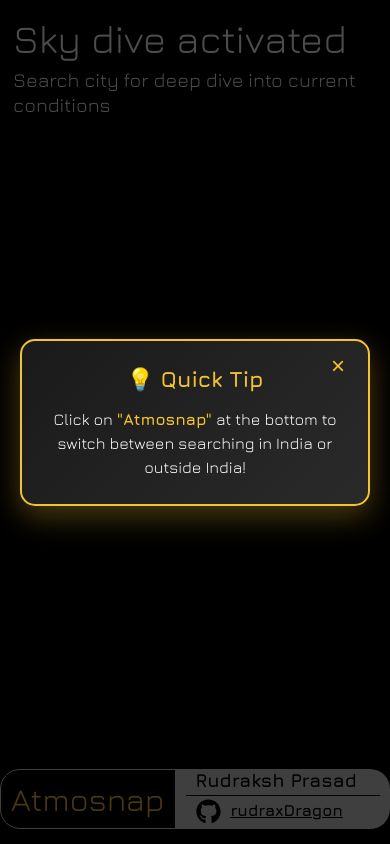
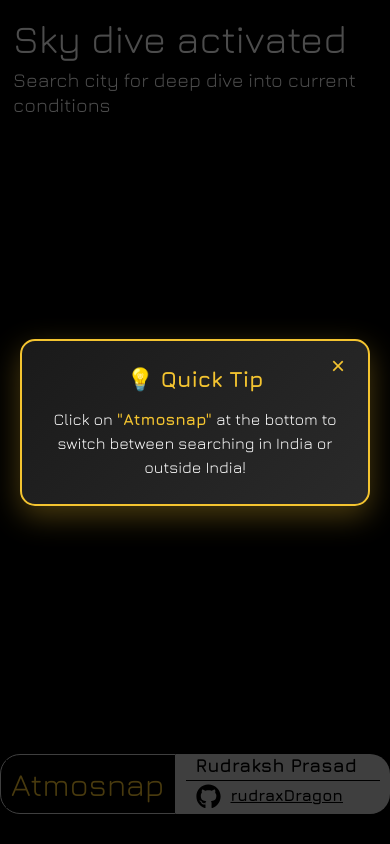
Before and after one commit to rudraxDragon/atmosnap, a React (Vite) app: page / in a window 390 px wide. Built offline with nearby package versions, Linux system fonts and the light colour scheme; what i18n-iso-countries would draw is missing.

Commit message:
Fixed Mobile Css

```diff
--- a/src/style.css
+++ b/src/style.css
@@ -86,7 +86,6 @@
   0% {
     opacity: 0;
   }
-
   100% {
     opacity: 1;
   }
@@ -97,7 +96,6 @@
     opacity: 0;
     transform: translateY(-20px) scale(0.9);
   }
-
   100% {
     opacity: 1;
     transform: translateY(0) scale(1);
@@ -594,7 +592,7 @@
   body {
     overflow-x: hidden;
     overflow-y: auto;
-    height: auto;
+    height: 100vh;
     width: 100vw;
     position: fixed;
   }
@@ -649,19 +647,15 @@
   0% {
     transform: rotate(0deg);
   }
-
   100% {
     transform: rotate(360deg);
   }
 }
 
 @keyframes pulseText {
-
-  0%,
-  100% {
+  0%, 100% {
     opacity: 0.6;
   }
-
   50% {
     opacity: 1;
   }
@@ -677,7 +671,6 @@
   opacity: 0;
   overflow: hidden;
   max-width: 100%;
-  padding-bottom: 90px;
 }
 
 .mobileContainer.fade-out {
@@ -752,7 +745,6 @@
   height: 100vh;
   overflow-y: auto;
   overflow-x: hidden;
-  padding-bottom: 90px;
 }
 
 .mobileLocationBox {
@@ -926,20 +918,18 @@
 }
 
 .footer-mobile {
-  position: fixed;
+  margin-top: auto;
   bottom: 0;
-  left: 0;
-  right: 0;
   display: flex;
   justify-content: center;
   flex-direction: row;
   color: #aaa;
   font-size: 1rem;
-  padding-bottom: 15px;
-  padding-top: 15px;
+  margin-bottom: 30px;
   animation: slideUp 0.6s ease-out 1.2s forwards;
   opacity: 0;
-  z-index: 100;
+  position: relative;
+  z-index: 5;
 }
 
 .footer-box-mobile {
@@ -1025,8 +1015,7 @@
 
 .mobile-region-dropdown-menu {
   position: absolute;
-  bottom: 100%;
-  /* Opens upward */
+  bottom: 100%; /* Opens upward */
   left: 0;
   background-color: #222;
   border: 1px solid #444;
@@ -1077,7 +1066,6 @@
     opacity: 0;
     transform: translateY(-20px);
   }
-
   100% {
     opacity: 1;
     transform: translateY(0);
@@ -1088,7 +1076,6 @@
   0% {
     opacity: 0;
   }
-
   100% {
     opacity: 1;
   }
@@ -1098,7 +1085,6 @@
   0% {
     opacity: 1;
   }
-
   100% {
     opacity: 0;
   }
@@ -1109,7 +1095,6 @@
     opacity: 0;
     transform: translateX(-30px);
   }
-
   100% {
     opacity: 1;
     transform: translateX(0);
@@ -1121,7 +1106,6 @@
     opacity: 0;
     transform: translateX(100%);
   }
-
   100% {
     opacity: 1;
     transform: translateX(0);
@@ -1133,7 +1117,6 @@
     opacity: 0;
     transform: translateY(-30px);
   }
-
   100% {
     opacity: 1;
     transform: translateY(0);
@@ -1145,7 +1128,6 @@
     opacity: 0;
     transform: translateY(30px);
   }
-
   100% {
     opacity: 1;
     transform: translateY(0);
@@ -1157,7 +1139,6 @@
     opacity: 0;
     transform: translate(-50%, -50%) scale(0.8);
   }
-
   100% {
     opacity: 1;
     transform: translate(-50%, -50%) scale(1);
@@ -1169,7 +1150,6 @@
     opacity: 0;
     transform: scale(0.8);
   }
-
   100% {
     opacity: 1;
     transform: scale(1);
@@ -1177,19 +1157,12 @@
 }
 
 @keyframes bounce {
-
-  0%,
-  20%,
-  50%,
-  80%,
-  100% {
+  0%, 20%, 50%, 80%, 100% {
     transform: translateY(0);
   }
-
   40% {
     transform: translateY(-5px);
   }
-
   60% {
     transform: translateY(-3px);
   }
@@ -1201,7 +1174,6 @@
     opacity: 0;
     transform: translateY(10px);
   }
-
   100% {
     opacity: 1;
     transform: translateY(0);
@@ -1213,7 +1185,6 @@
     opacity: 0;
     transform: translateY(10px);
   }
-
   100% {
     opacity: 1;
     transform: translateY(0);
```
